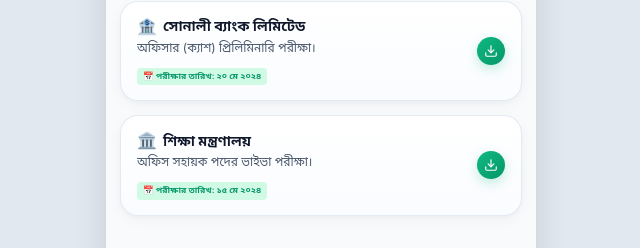
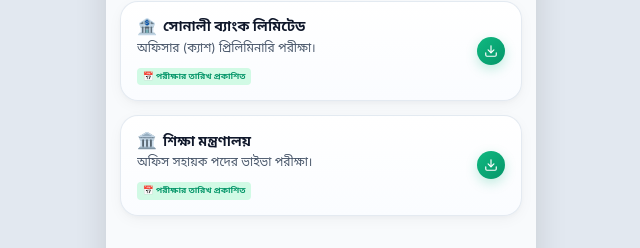
Before and after one commit to rudrodeb029/Job-Circular, a React (Vite) app: page /admit-card in a window 1280 px wide. Shown: the part 207-455 px from the top of the page, without its empty margins (319-959 px from the left). Built offline with nearby package versions, Linux system fonts and the light colour scheme; no server answers.

Commit message:
Update green Exam Date card badge chip text to display 'পরীক্ষার তারিখ প্রকাশিত'

```diff
--- a/src/pages/AdmitCardResult.jsx
+++ b/src/pages/AdmitCardResult.jsx
@@ -148,7 +148,7 @@
                           gap: '3px',
                           whiteSpace: 'nowrap'
                         }}>
-                          <span>📅 {isEn ? 'Exam Date' : 'পরীক্ষার তারিখ'}: {itemDate}</span>
+                          <span>📅 {isEn ? 'Exam Date Published' : 'পরীক্ষার তারিখ প্রকাশিত'}</span>
                         </span>
                       </div>
                     </div>
--- a/src/pages/Home.jsx
+++ b/src/pages/Home.jsx
@@ -310,7 +310,7 @@
                           whiteSpace: 'nowrap'
                         }}>
                           <Calendar size={10} />
-                          <span>{isEn ? 'Exam Date' : 'পরীক্ষার তারিখ'}: {isEn ? (item.examDateEn || item.examDate) : item.examDate}</span>
+                          <span>{isEn ? 'Exam Date Published' : 'পরীক্ষার তারিখ প্রকাশিত'}</span>
                         </span>
                       </div>
                     </div>
--- a/src/pages/SavedJobs.jsx
+++ b/src/pages/SavedJobs.jsx
@@ -265,7 +265,7 @@
                           whiteSpace: 'nowrap'
                         }}>
                           <Calendar size={10} />
-                          <span>{isEn ? 'Exam Date' : 'পরীক্ষার তারিখ'}: {job.examDate}</span>
+                          <span>{isEn ? 'Exam Date Published' : 'পরীক্ষার তারিখ প্রকাশিত'}</span>
                         </span>
                       </div>
                     </div>
```
